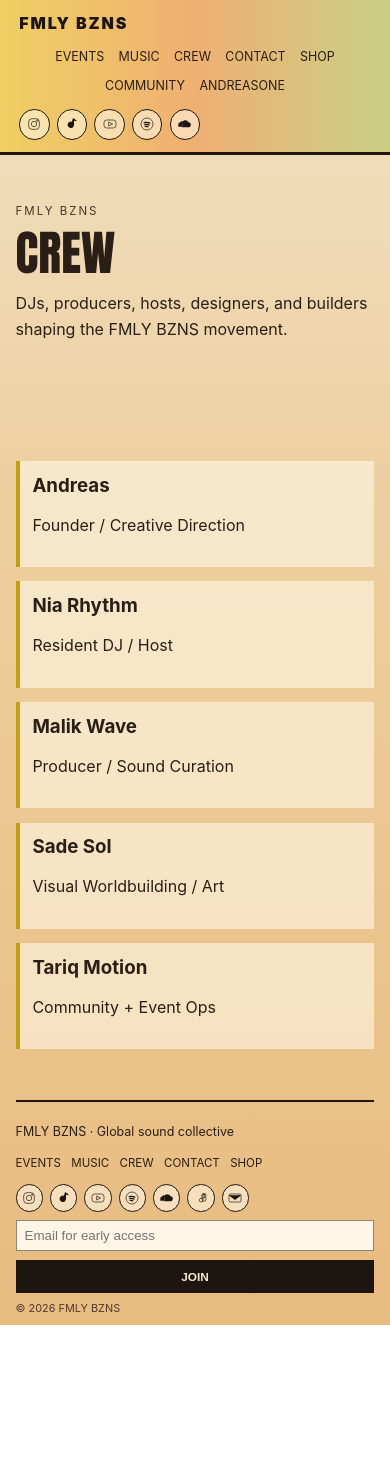
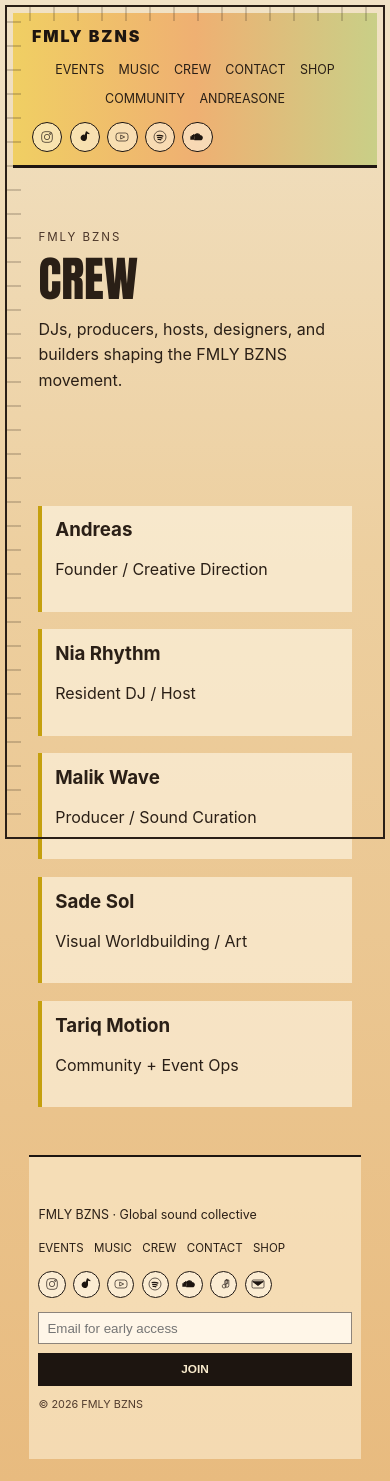
Before and after one commit to sadikikael-ship-it/AAFC-page, a Next.js app: page /crew in a window 390 px wide. Before the commit the page ends 1325 px from the top, so only its background shows below. Built offline with nearby package versions, Linux system fonts and the light colour scheme.

Commit message:
Refine global framing gutters and decorative border spacing

```diff
--- a/app/globals.css
+++ b/app/globals.css
@@ -22,7 +22,21 @@ html, body {
     linear-gradient(180deg, #f1e2c5 0%, #edcf9f 38%, #e8bb7f 100%);
 }
 a { color: inherit; text-decoration: none; }
-main { min-height: 100vh; }
+main { min-height: 100vh; padding: 1.25rem; position: relative; }
+
+main::before {
+  content: "";
+  position: fixed;
+  inset: .55rem;
+  pointer-events: none;
+  border: 2px solid #2a1f16;
+  background:
+    repeating-linear-gradient(90deg, transparent 0 22px, rgba(42, 31, 22, 0.2) 22px 24px),
+    repeating-linear-gradient(0deg, transparent 0 22px, rgba(42, 31, 22, 0.2) 22px 24px);
+  background-size: 100% 14px, 14px 100%;
+  background-repeat: no-repeat;
+  z-index: 30;
+}
 
 .siteHeader {
   position: sticky;
@@ -53,7 +67,7 @@ main { min-height: 100vh; }
 .iconRow svg rect, .iconRow svg circle, .iconRow svg path { stroke: currentColor; fill: none; }
 .iconRow svg path[fill], .iconRow svg rect[fill], .iconRow svg circle[fill] { fill: currentColor; }
 
-.section { width: min(1180px, 92%); margin: 0 auto; padding: 3.2rem 0; }
+.section { width: min(1200px, 100% - 6rem); margin: 0 auto; padding: 4.2rem 1.1rem; }
 .eyebrow { text-transform: uppercase; letter-spacing: .17em; font-size: .72rem; color: #4a3528; }
 h1 { font-family: Impact, Haettenschweiler, 'Arial Narrow Bold', sans-serif; font-size: clamp(3rem, 8.2vw, 7rem); line-height: .9; margin: .2rem 0 .6rem; text-transform: uppercase; }
 h2 { font-family: Impact, Haettenschweiler, 'Arial Narrow Bold', sans-serif; font-size: clamp(1.8rem, 4vw, 3.2rem); line-height: .95; margin: .3rem 0 1rem; text-transform: uppercase; }
@@ -61,18 +75,19 @@ h3 { margin: 0; }
 p { line-height: 1.6; }
 
 .hero {
-  min-height: 80vh;
+  min-height: 78vh;
   display: grid;
   align-content: end;
   gap: .8rem;
-  padding: 2rem 0 2.6rem;
+  padding: 5rem 3.2rem 4.4rem;
+  margin-top: .8rem;
   background:
     linear-gradient(10deg, rgba(244, 205, 115, 0.25), rgba(233, 140, 80, 0.22)),
     url('https://images.unsplash.com/photo-1501386761578-eac5c94b800a?auto=format&fit=crop&w=2000&q=80') center/cover;
 }
-.openHero { border-bottom: 12px solid #1d1510; }
+.openHero { border-bottom: 12px solid #1d1510; box-shadow: inset 0 0 0 4px rgba(29,21,16,.35); }
 
-.buttonRow { display: flex; gap: .7rem; flex-wrap: wrap; }
+.buttonRow { display: flex; gap: .7rem; flex-wrap: wrap; margin-top: .8rem; }
 .linkBtn { padding: .18rem 0; border-bottom: 2px solid #1d1510; font-size: .84rem; text-transform: uppercase; font-weight: 800; letter-spacing: .06em; }
 .inlineLink { color: #1f1611; text-transform: uppercase; letter-spacing: .06em; font-weight: 700; }
 .btn { padding: .45rem .8rem; border: 1px solid #1d1510; font-size: .74rem; text-transform: uppercase; background: #f0cf63; }
@@ -92,23 +107,23 @@ p { line-height: 1.6; }
 .patternBand {
   background:
     repeating-linear-gradient(45deg, rgba(214, 138, 80, 0.28) 0 14px, rgba(219, 177, 98, 0.28) 14px 28px);
-  padding: 2rem;
+  padding: 2.7rem 2.4rem;
   border: 2px solid rgba(40, 28, 20, 0.7);
 }
 .patternBandAlt {
   background:
     repeating-linear-gradient(-45deg, rgba(142, 158, 95, 0.24) 0 16px, rgba(232, 172, 119, 0.28) 16px 32px);
-  padding: 2rem;
+  padding: 2.7rem 2.4rem;
   border: 2px solid rgba(40, 28, 20, 0.7);
 }
 .introBand { font-size: clamp(1.1rem, 2.2vw, 1.65rem); font-family: Georgia, serif; }
 
 .eventsBand { background: #f5e4c8; border-top: 3px solid #1d1510; border-bottom: 3px solid #1d1510; }
 .eventGrid { display: grid; grid-template-columns: repeat(3, minmax(0,1fr)); gap: 1rem; }
-.eventItem { background: rgba(255, 245, 224, 0.75); padding: .9rem; border: 1px solid rgba(29,21,16,.5); }
+.eventItem { background: rgba(255, 245, 224, 0.75); padding: 1.1rem; border: 1px solid rgba(29,21,16,.5); }
 .eventThumb { height: 180px; margin-bottom: .8rem; background-size: cover !important; background-position: center !important; }
 
-.imageSplit { display: grid; grid-template-columns: 1fr 1fr; gap: 2rem; align-items: start; }
+.imageSplit { display: grid; grid-template-columns: 1fr 1fr; gap: 2.4rem; align-items: start; }
 .imageSplit.reverse { grid-template-columns: .95fr 1.05fr; }
 .imagePanel { min-height: 460px; background-size: cover; background-position: center; border: 3px solid #1d1510; }
 .mediaImage { background-image: url('https://images.unsplash.com/photo-1460723237483-7a6dc9d0b212?auto=format&fit=crop&w=1400&q=80'); }
@@ -119,11 +134,11 @@ p { line-height: 1.6; }
 .musicLinks a { border-bottom: 1px solid rgba(29,21,16,.5); }
 
 .crewBand { background: #f4d9ad; border-top: 3px solid #1d1510; }
-.crewList { display: grid; grid-template-columns: repeat(3, minmax(0, 1fr)); gap: .9rem; }
+.crewList { display: grid; grid-template-columns: repeat(3, minmax(0, 1fr)); gap: 1.1rem; }
 .crewList article { background: rgba(255, 248, 232, 0.6); padding: .8rem; border-left: 4px solid #c5a00e; }
 
 .shopEditorial { display: grid; grid-template-columns: .9fr 1.1fr; gap: 1.4rem; align-items: stretch; }
-.productGrid { display: grid; grid-template-columns: repeat(2, minmax(0, 1fr)); gap: .8rem; }
+.productGrid { display: grid; grid-template-columns: repeat(2, minmax(0, 1fr)); gap: 1rem; }
 .productCard { background: rgba(255, 245, 224, 0.82); border: 1px solid rgba(29,21,16,.48); padding: .8rem; }
 
 .signupLight { background: #f5c686; border-top: 3px solid #1d1510; border-bottom: 3px solid #1d1510; }
@@ -131,8 +146,8 @@ p { line-height: 1.6; }
 .simpleSignup { display: flex; gap: .7rem; max-width: 560px; }
 button { border: 1px solid #1d1510; background: #1d1510; color: #f8eacc; padding: .55rem .85rem; text-transform: uppercase; font-size: .74rem; font-weight: 700; cursor: pointer; }
 
-.footer { padding: 1.2rem 0 .6rem; border-top: 2px solid #1d1510; display: grid; gap: .5rem; }
-.footerTop { display: flex; gap: .9rem; justify-content: space-between; align-items: center; flex-wrap: wrap; }
+.footer { padding: 1.1rem 1rem .9rem; border-top: 2px solid #1d1510; display: grid; gap: .65rem; margin-bottom: .6rem; background: rgba(255,244,219,.55); }
+.footerTop { display: flex; gap: 1rem; justify-content: space-between; align-items: center; flex-wrap: wrap; padding-bottom: .25rem; }
 .footerTop p { margin: 0; font-size: .78rem; }
 .footerLinks { display: flex; gap: .65rem; flex-wrap: wrap; font-size: .72rem; text-transform: uppercase; }
 .footerSignup { display: flex; gap: .55rem; max-width: 420px; }
@@ -149,12 +164,16 @@ button { border: 1px solid #1d1510; background: #1d1510; color: #f8eacc; padding
 .gridForm textarea, .gridForm button { grid-column: 1 / -1; }
 
 @media (max-width: 980px) {
+  main { padding: .8rem; }
   .siteHeader { grid-template-columns: 1fr; position: static; }
+  .section { width: min(1200px, 100% - 2rem); padding: 3rem .6rem; }
+  .hero { padding: 3.3rem 1.2rem 3rem; }
   .imageSplit, .imageSplit.reverse, .crewList, .eventGrid, .shopEditorial, .productGrid, .gridTwo, .cards3, .gridForm {
     grid-template-columns: 1fr;
   }
   .simpleSignup, .footerSignup { flex-direction: column; }
   .imagePanel { min-height: 320px; }
+  main::before { inset: .3rem; }
 }
 
 @media (prefers-reduced-motion: reduce) {
```
